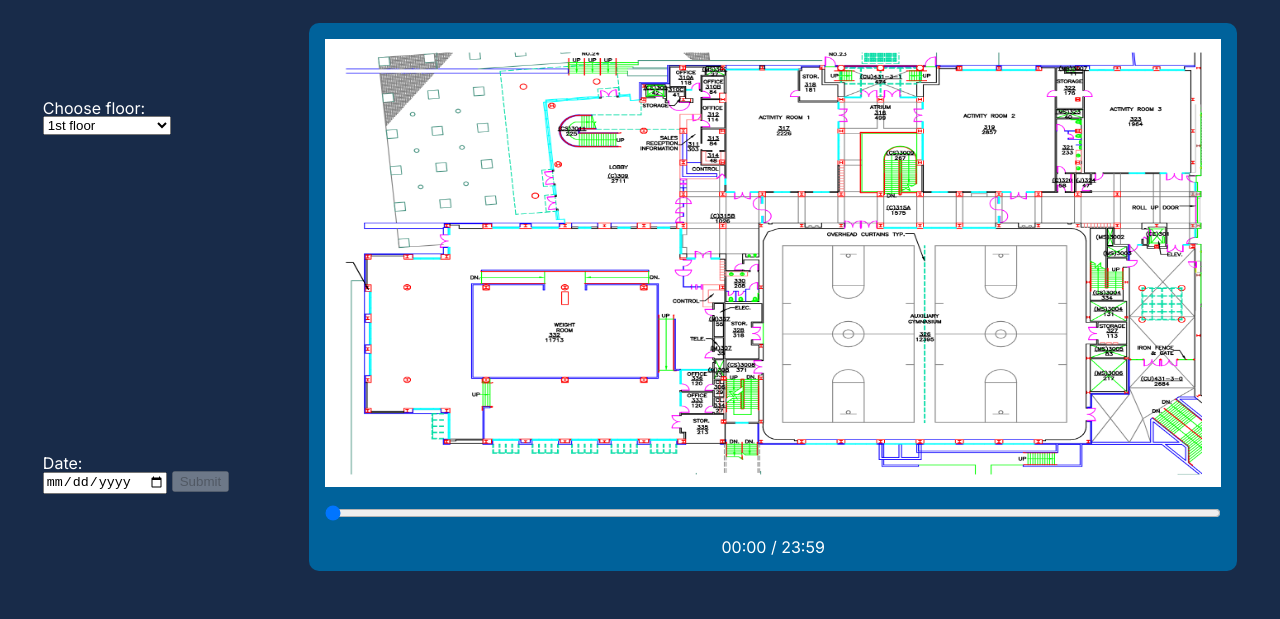
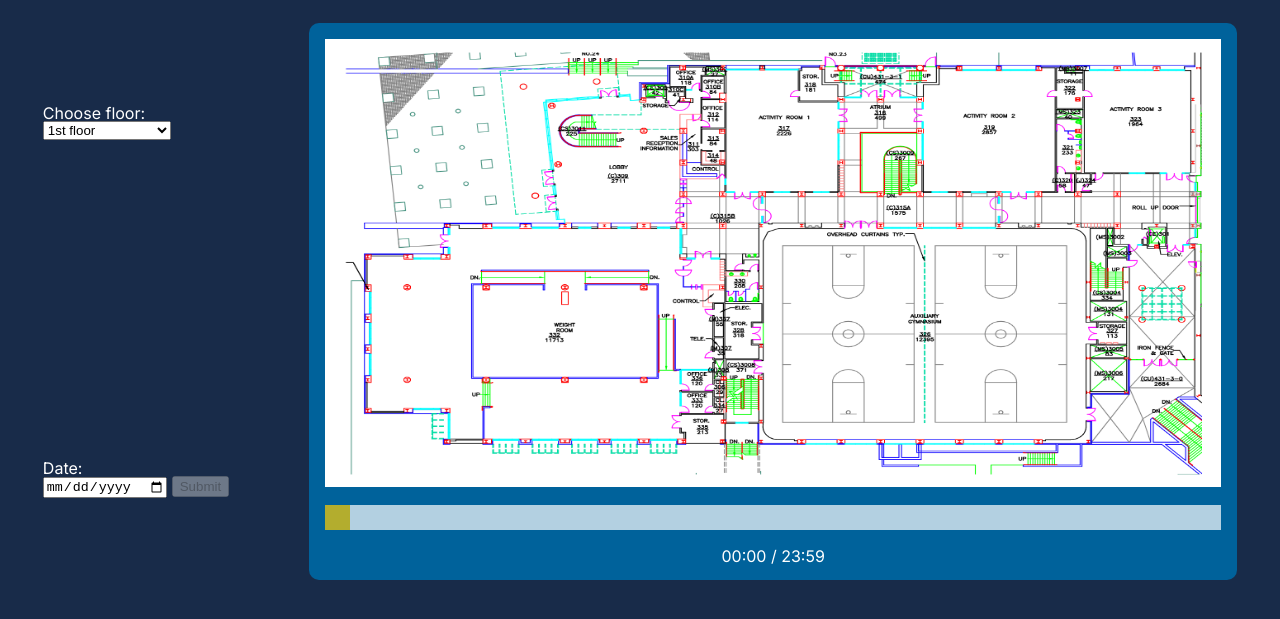
Before and after one commit to Dzhango/RIMAC-data-visualization, a plain HTML site: page index.html in a window 1280 px wide. Shown: the part 73-692 px from the top of the page. Drawn offline with Linux system fonts and the light colour scheme.

Commit message:
Styled slider

```diff
--- a/styles/styles.css
+++ b/styles/styles.css
@@ -105,6 +105,37 @@ body > * {
     width: 100%;
 }
 
+#slider {
+    -webkit-appearance: none;
+    width: 100%;
+    height: 25px;
+    background: var(--white);
+    outline: none;
+    opacity: 0.7;
+    -webkit-transition: .2s;
+    transition: opacity .2s;
+  }
+
+  #slider:hover {
+    opacity: 1;
+  }
+
+  #slider::-webkit-slider-thumb {
+    -webkit-appearance: none;
+    appearance: none;
+    width: 25px;
+    height: 25px;
+    background: var(--ucsd-yellow);
+    cursor: pointer;
+  }
+
+  #slider::-moz-range-thumb {
+    width: 25px;
+    height: 25px;
+    background: var(--ucsd-yellow);
+    cursor: pointer;
+  }
+
 canvas {
     min-width: 70vw;
     background-image: url(../maps/3rd-floor.png);
```
